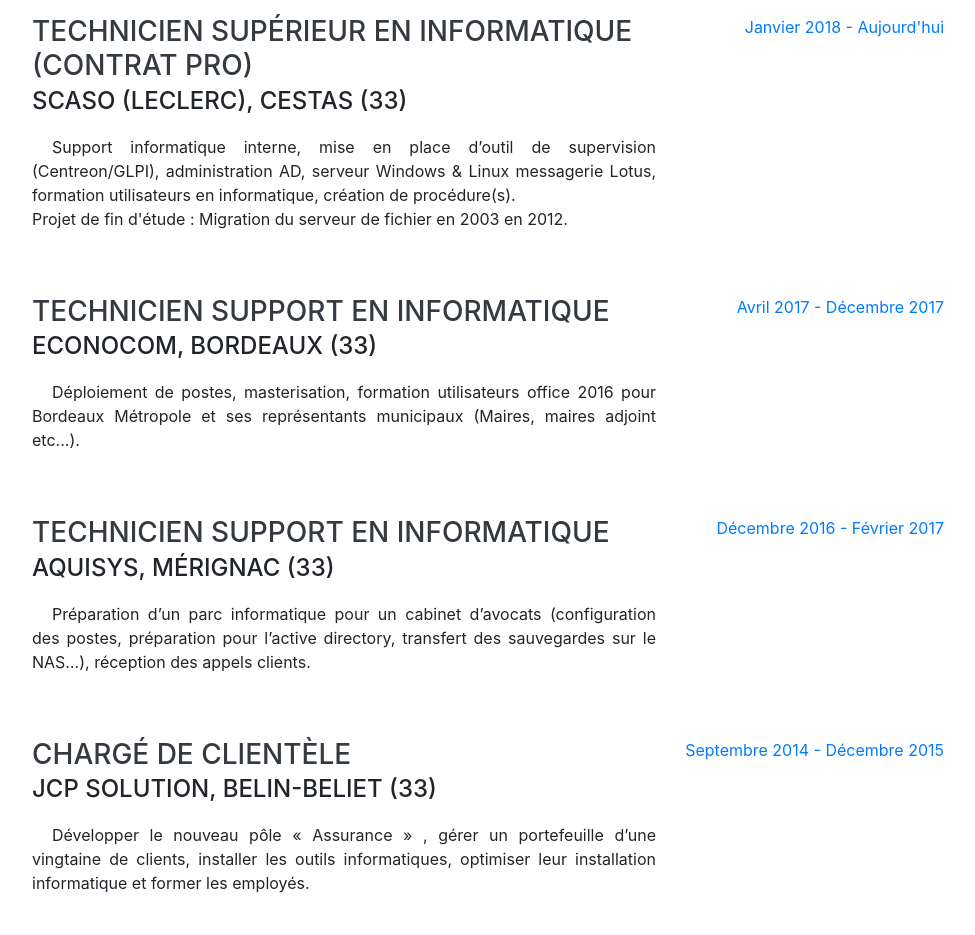
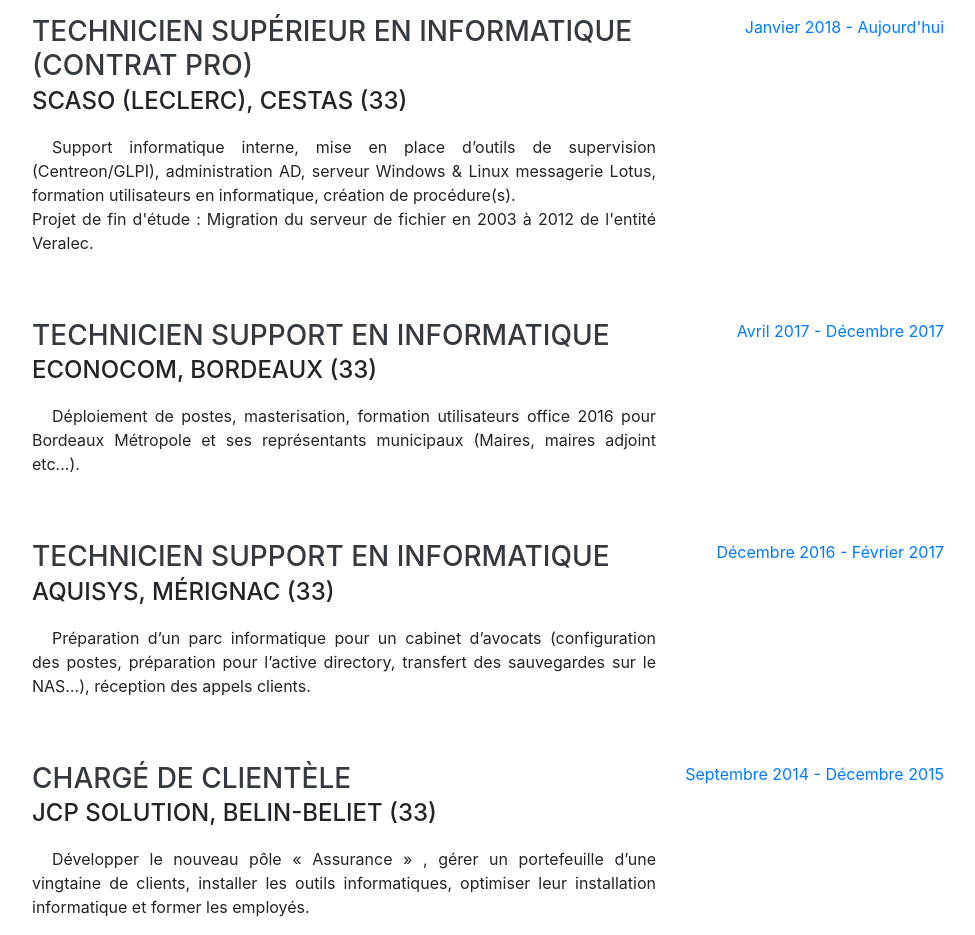
Before and after one commit to GitYarl/Gityarl.github.io, a website with bundled scripts: page index.html in a window 1280 px wide. Shown: the part 920-1855 px from the top of the page, without its empty margins (288-1263 px from the left). Built offline with nearby package versions, Linux system fonts and the light colour scheme; a web font is replaced by a local one.

Commit message:
Update index.html

```diff
--- a/index.html
+++ b/index.html
@@ -94,7 +94,7 @@
           <div class="resume-content">
             <h3 class="mb-0">Technicien supérieur en informatique (Contrat pro)</h3>
             <div class="subheading mb-3">SCASO (Leclerc), Cestas (33)</div>
-            <p align="justify" style="text-indent:20px;">Support informatique interne, mise en place d’outil de supervision (Centreon/GLPI), administration AD, serveur Windows & Linux messagerie Lotus, formation utilisateurs en informatique, création de procédure(s).<br> Projet de fin d'étude : Migration du serveur de fichier en 2003 en 2012.</p>
+            <p align="justify" style="text-indent:20px;">Support informatique interne, mise en place d’outils de supervision (Centreon/GLPI), administration AD, serveur Windows & Linux messagerie Lotus, formation utilisateurs en informatique, création de procédure(s).<br> Projet de fin d'étude : Migration du serveur de fichier en 2003 à 2012 de l'entité Veralec.</p>
           </div>
           <div class="resume-date text-md-right">
             <span class="text-primary">Janvier 2018 - Aujourd'hui</span>
```
